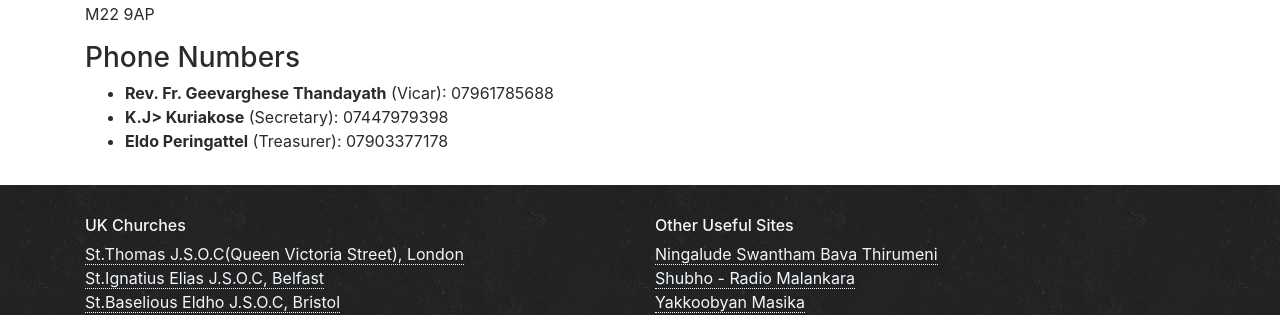
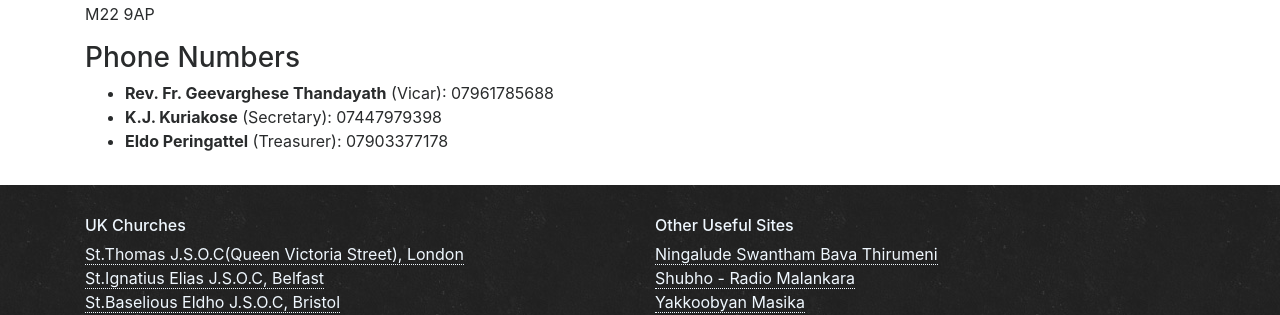
Before and after one commit to stmarys-jsoc/stmarys-jsoc.github.io, a Jekyll site: the page built from contact.md, in a window 1280 px wide. Shown: the part 268-583 px from the top of the page. Built offline with Jekyll 4.4.1, drawn with Linux system fonts in a browser that asks for light colours.

```diff
--- a/contact.md
+++ b/contact.md
@@ -16,6 +16,6 @@ permalink: '/contact/'
 ### Phone Numbers
 <ul>
   <li><strong>Rev. Fr. Geevarghese Thandayath</strong> (Vicar): 07961785688</li>
-  <li><strong>K.J> Kuriakose</strong> (Secretary): 07447979398</li>
+  <li><strong>K.J. Kuriakose</strong> (Secretary): 07447979398</li>
   <li><strong>Eldo Peringattel</strong> (Treasurer): 07903377178</li>
 </ul>
```
